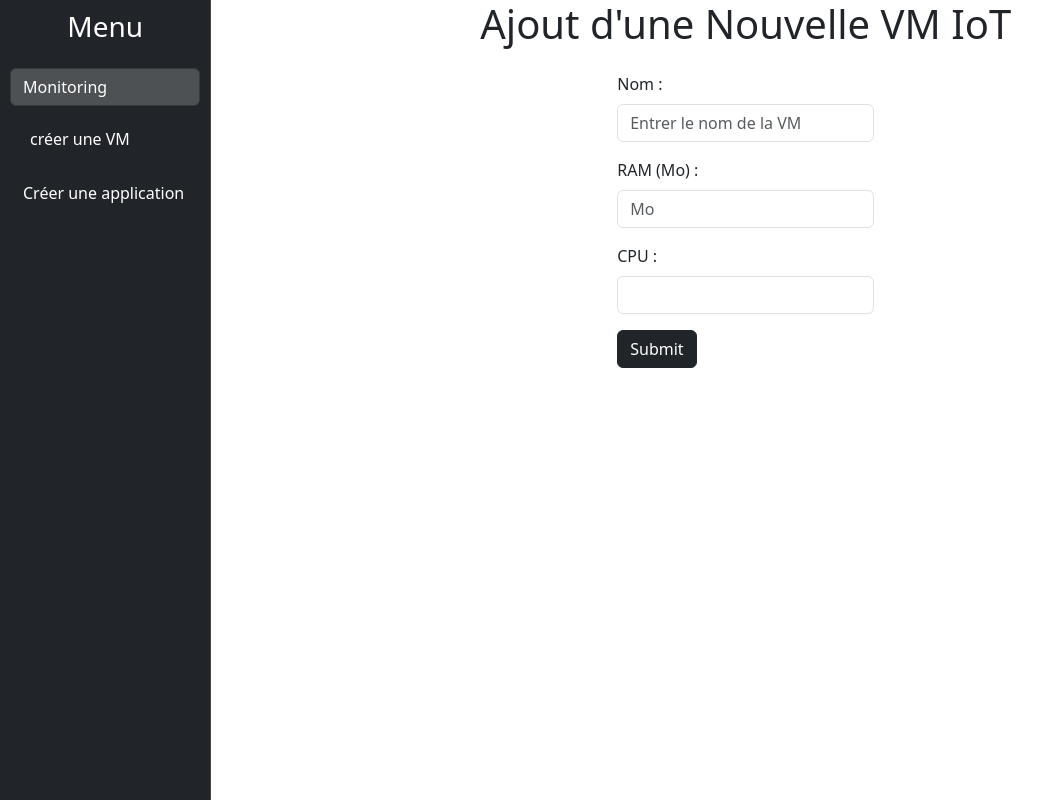
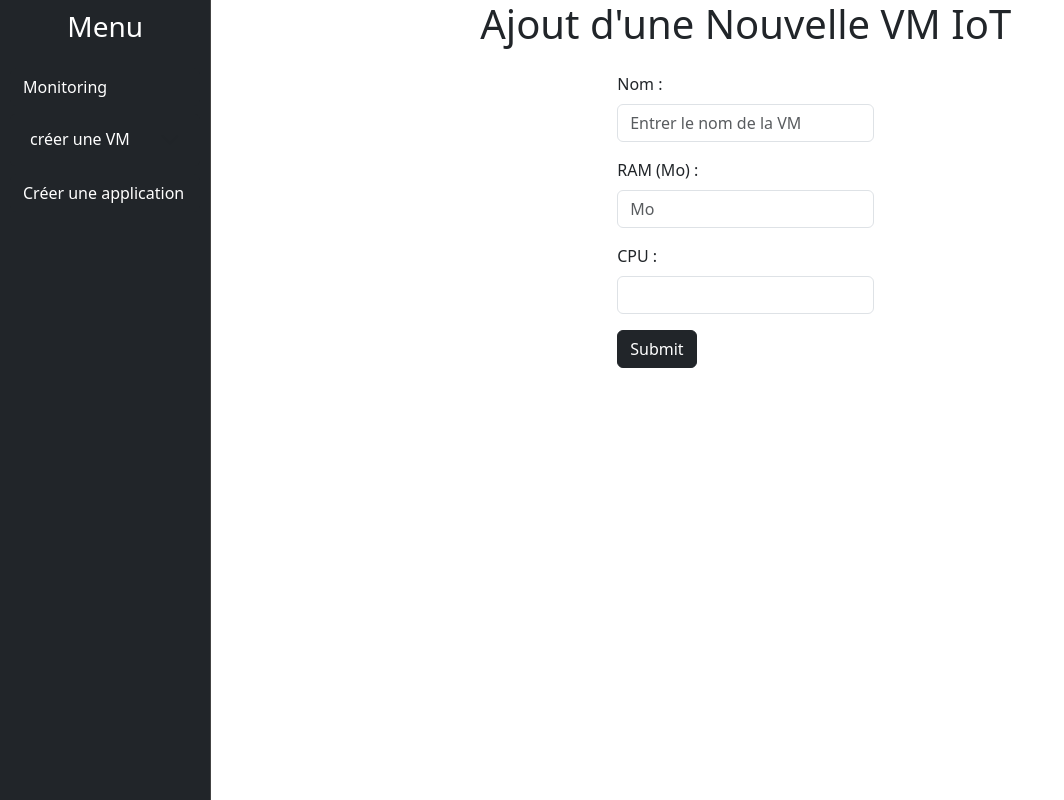
Before and after one commit to ssaumon/stageTR, a Flask app: page /iot in a window 1280 px wide. Shown: the whole page, without its empty margins (0-1064 px from the left). Run offline with Flask 3, Linux system fonts and the light colour scheme.

Commit message:
mise a jour de la sidebar avec active

```diff
--- a/app/templates/edge.j2
+++ b/app/templates/edge.j2
@@ -13,7 +13,7 @@
         <div class="bg-dark text-white" id="sidebar" style="width: 250px; height: 100vh; padding: 10px; border-right: 1px solid #444;">
             <h3 class="text-center">Menu</h3>
 
-            <a href="http://192.168.98.90:80/" class="btn btn-dark w-100 text-start mb-2 mt-3 active">Monitoring</a>
+            <a href="http://192.168.98.90:80/" class="btn btn-dark w-100 text-start mb-2 mt-3 ">Monitoring</a>
 
 
             <div class="accordion mb-2" id="accordionExample">
@@ -26,7 +26,7 @@
                     <div id="collapseOne" class="accordion-collapse collapse" aria-labelledby="headingOne" data-bs-parent="#accordionExample">
                         <div class="accordion-body bg-dark">
 
-                            <a href="http://192.168.98.90:80/edge" class="nav-link text-white">Edge</a>
+                            <a href="http://192.168.98.90:80/edge" class="nav-link text-white active">Edge</a>
 
                             <a href="http://192.168.98.90:80/iot" class="nav-link text-white">IoT</a>
                         </div>
--- a/app/templates/iot.j2
+++ b/app/templates/iot.j2
@@ -13,7 +13,7 @@
         <div class="bg-dark text-white" id="sidebar" style="width: 250px; height: 100vh; padding: 10px; border-right: 1px solid #444;">
             <h3 class="text-center">Menu</h3>
 
-            <a href="http://192.168.98.90:80/" class="btn btn-dark w-100 text-start mb-2 mt-3 active">Monitoring</a>
+            <a href="http://192.168.98.90:80/" class="btn btn-dark w-100 text-start mb-2 mt-3">Monitoring</a>
 
 
             <div class="accordion mb-2" id="accordionExample">
@@ -28,7 +28,7 @@
 
                             <a href="http://192.168.98.90:80/edge" class="nav-link text-white">Edge</a>
 
-                            <a href="http://192.168.98.90:80/iot" class="nav-link text-white">IoT</a>
+                            <a href="http://192.168.98.90:80/iot" class="nav-link text-white active">IoT</a>
                         </div>
                     </div>
                 </div>
--- a/app/templates/newapp.j2
+++ b/app/templates/newapp.j2
@@ -13,7 +13,7 @@
         <div class="bg-dark text-white" id="sidebar" style="width: 250px; height: 100vh; padding: 10px; border-right: 1px solid #444;">
             <h3 class="text-center">Menu</h3>
 
-            <a href="http://192.168.98.90:80/" class="btn btn-dark w-100 text-start mb-2 mt-3 active">Monitoring</a>
+            <a href="http://192.168.98.90:80/" class="btn btn-dark w-100 text-start mb-2 mt-3">Monitoring</a>
 
 
             <div class="accordion mb-2" id="accordionExample">
@@ -35,7 +35,7 @@
             </div>
 
 
-            <a href="http://192.168.98.90:80/newapp" class="btn btn-dark w-100 text-start mb-2">Créer une application</a>
+            <a href="http://192.168.98.90:80/newapp" class="btn btn-dark w-100 text-start mb-2 active">Créer une application</a>
 
 
         </div>
```
